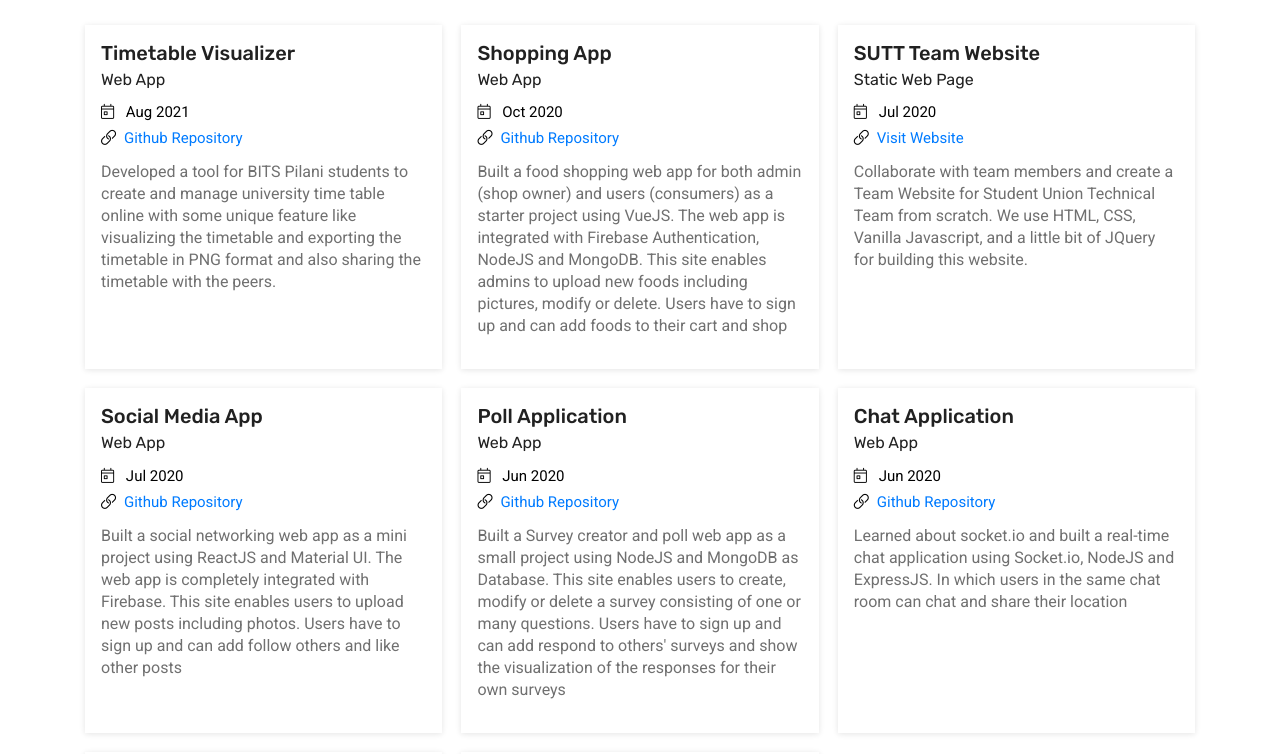
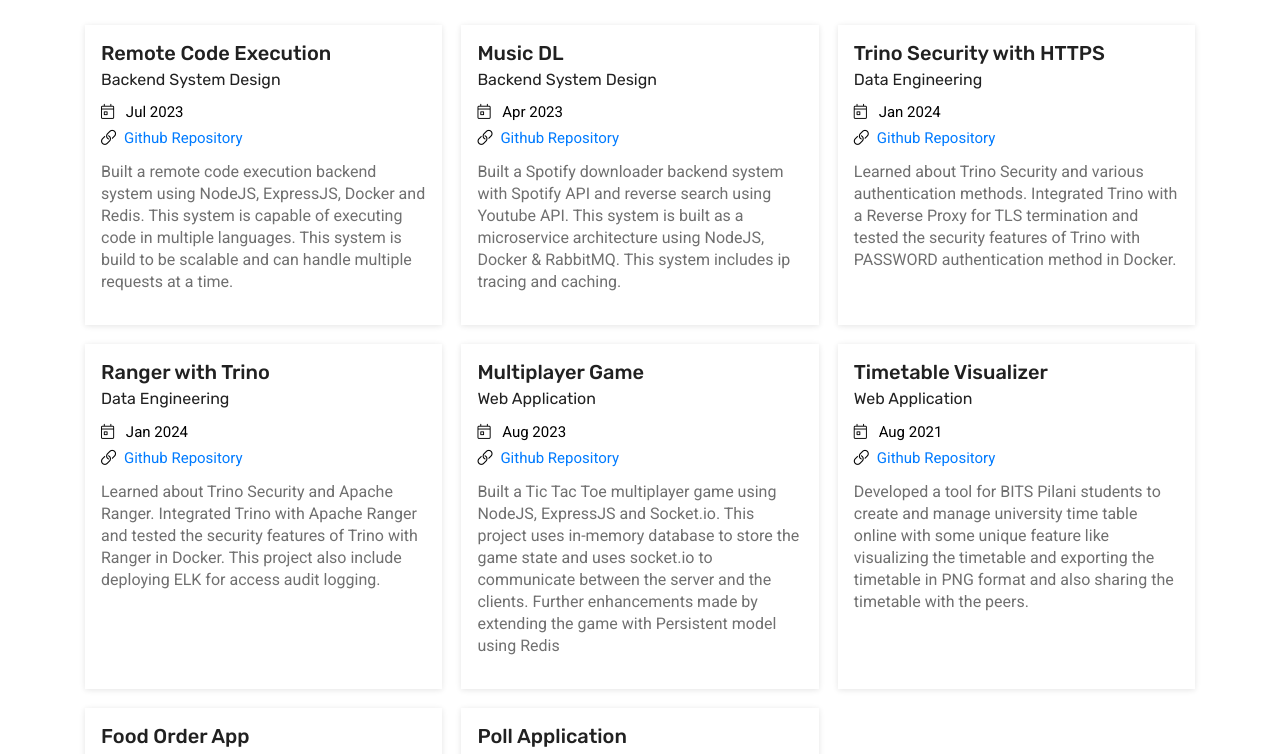
Before and after one commit to nil1729/nil1729.github.io, a Next.js app: page / in a window 1280 px wide. Shown: the part 1620-2374 px from the top of the page. Built offline with nearby package versions, Linux system fonts and the light colour scheme.

Commit message:
update project section

```diff
--- a/_data/author.js
+++ b/_data/author.js
@@ -45,5 +45,5 @@ module.exports = {
     postal_code: '560103',
   },
   google_analytics_tag_id: 'G-2STV8DC877',
-  resume_link: 'https://bit.ly/nil1729',
+  resume_link: 'https://bit.ly/nilanjandeb',
 };
--- a/_data/projects.js
+++ b/_data/projects.js
@@ -1,8 +1,58 @@
 const projects = [
   {
-		id: 8,
+    id: 12,
+    title: 'Remote Code Execution',
+    project_type: 'Backend System Design',
+    date: 'Jul 2023',
+    link_type: 'Github Repository',
+    link_url: 'https://github.com/nil1729/code-execution-backend',
+    description:
+      'Built a remote code execution backend system using NodeJS, ExpressJS, Docker and Redis. This system is capable of executing code in multiple languages. This system is build to be scalable and can handle multiple requests at a time.',
+  },
+  {
+    id: 12,
+    title: 'Music DL',
+    project_type: 'Backend System Design',
+    date: 'Apr 2023',
+    link_type: 'Github Repository',
+    link_url: 'https://github.com/nil1729/music-dl-server',
+    description:
+      'Built a Spotify downloader backend system with Spotify API and reverse search using Youtube API. This system is built as a microservice architecture using NodeJS, Docker & RabbitMQ. This system includes ip tracing and caching.',
+  },
+  {
+    id: 14,
+    title: 'Trino Security with HTTPS',
+    project_type: 'Data Engineering',
+    date: 'Jan 2024',
+    link_type: 'Github Repository',
+    link_url: 'https://github.com/nil1729/trino-security-noob',
+    description:
+      'Learned about Trino Security and various authentication methods. Integrated Trino with a Reverse Proxy for TLS termination and tested the security features of Trino with PASSWORD authentication method in Docker.',
+  },
+  {
+    id: 14,
+    title: 'Ranger with Trino',
+    project_type: 'Data Engineering',
+    date: 'Jan 2024',
+    link_type: 'Github Repository',
+    link_url: 'https://github.com/nil1729/trino-ranger-noob',
+    description:
+      'Learned about Trino Security and Apache Ranger. Integrated Trino with Apache Ranger and tested the security features of Trino with Ranger in Docker. This project also include deploying ELK for access audit logging.',
+  },
+  {
+    id: 15,
+    title: 'Multiplayer Game',
+    project_type: 'Web Application',
+    date: 'Aug 2023',
+    link_type: 'Github Repository',
+    link_url: 'https://github.com/nil1729/in-memory-socket-server',
+    description:
+      'Built a Tic Tac Toe multiplayer game using NodeJS, ExpressJS and Socket.io. This project uses in-memory database to store the game state and uses socket.io to communicate between the server and the clients. Further enhancements made by extending the game with Persistent model using Redis',
+  },
+  {
+    id: 10,
     title: 'Timetable Visualizer',
-		project_type: 'Web App',
+    project_type: 'Web Application',
     date: 'Aug 2021',
     link_type: 'Github Repository',
     link_url: 'https://github.com/nil1729/timetable-visualizer',
@@ -10,9 +60,9 @@ const projects = [
       'Developed a tool for BITS Pilani students to create and manage university time table online with some unique feature like visualizing the timetable and exporting the timetable in PNG format and also sharing the timetable with the peers.',
   },
   {
-		id: 1,
-		title: 'Shopping App',
-		project_type: 'Web App',
+    id: 11,
+    title: 'Food Order App',
+    project_type: 'Web Application',
     date: 'Oct 2020',
     link_type: 'Github Repository',
     link_url: 'https://github.com/nil1729/food-order-app/',
@@ -20,27 +70,7 @@ const projects = [
       'Built a food shopping web app for both admin (shop owner) and users (consumers) as a starter project using VueJS. The web app is integrated with Firebase Authentication, NodeJS and MongoDB. This site enables admins to upload new foods including pictures, modify or delete. Users have to sign up and can add foods to their cart and shop',
   },
   {
-		id: 7,
-		title: 'SUTT Team Website',
-		project_type: 'Static Web Page',
-		date: 'Jul 2020',
-		link_type: 'Visit Website',
-		link_url: 'https://bits-sutechteam.org/',
-		description:
-			'Collaborate with team members and create a Team Website for Student Union Technical Team from scratch. We use HTML, CSS, Vanilla Javascript, and a little bit of JQuery for building this website.',
-	},
-	{
-		id: 6,
-		title: 'Social Media App',
-		project_type: 'Web App',
-		date: 'Jul 2020',
-		link_type: 'Github Repository',
-		link_url: 'https://github.com/nil1729/social_media_noob',
-		description:
-			'Built a social networking web app as a mini project using ReactJS and Material UI. The web app is completely integrated with Firebase. This site enables users to upload new posts including photos. Users have to sign up and can add follow others and like other posts',
-	},
-	{
-		id: 2,
+    id: 13,
     title: 'Poll Application',
     project_type: 'Web App',
     date: 'Jun 2020',
@@ -49,36 +79,6 @@ const projects = [
     description:
       "Built a Survey creator and poll web app as a small project using NodeJS and MongoDB as Database. This site enables users to create, modify or delete a survey consisting of one or many questions. Users have to sign up and can add respond to others' surveys and show the visualization of the responses for their own surveys",
   },
-	{
-		id: 5,
-		title: 'Chat Application',
-		project_type: 'Web App',
-		date: 'Jun 2020',
-		link_type: 'Github Repository',
-		link_url: 'https://github.com/nil1729/chat-io-nodejs',
-		description:
-			'Learned about socket.io and built a real-time chat application using Socket.io, NodeJS and ExpressJS. In which users in the same chat room can chat and share their location',
-	},
-	{
-		id: 3,
-		title: 'URL Shortener',
-		project_type: 'Web App',
-		date: 'May 2020',
-		link_type: 'Github Repository',
-		link_url: 'https://github.com/nil1729/url-shortner-nodejs',
-		description:
-			'Developed a simple web application as a starter personal project for Full Stack Application. Tech stack includes NodeJS, MongoDB and ReactJS (MERN Stack).',
-	},
-	{
-		id: 4,
-		title: 'Quiz App',
-		project_type: 'Web App',
-		date: 'April 2020',
-		link_type: 'Github Repository',
-		link_url: 'https://github.com/nil1729/QuizApp',
-		description:
-			'Learned about Vanilla JS and Fetch API. The quiz accomplishes by taking in a JSON file that can be modified for any number of questions with any possible number of given answers.',
-	},
 ];
 
 export default projects;
```
Lines whose indentation alone changed are shown as unchanged.
